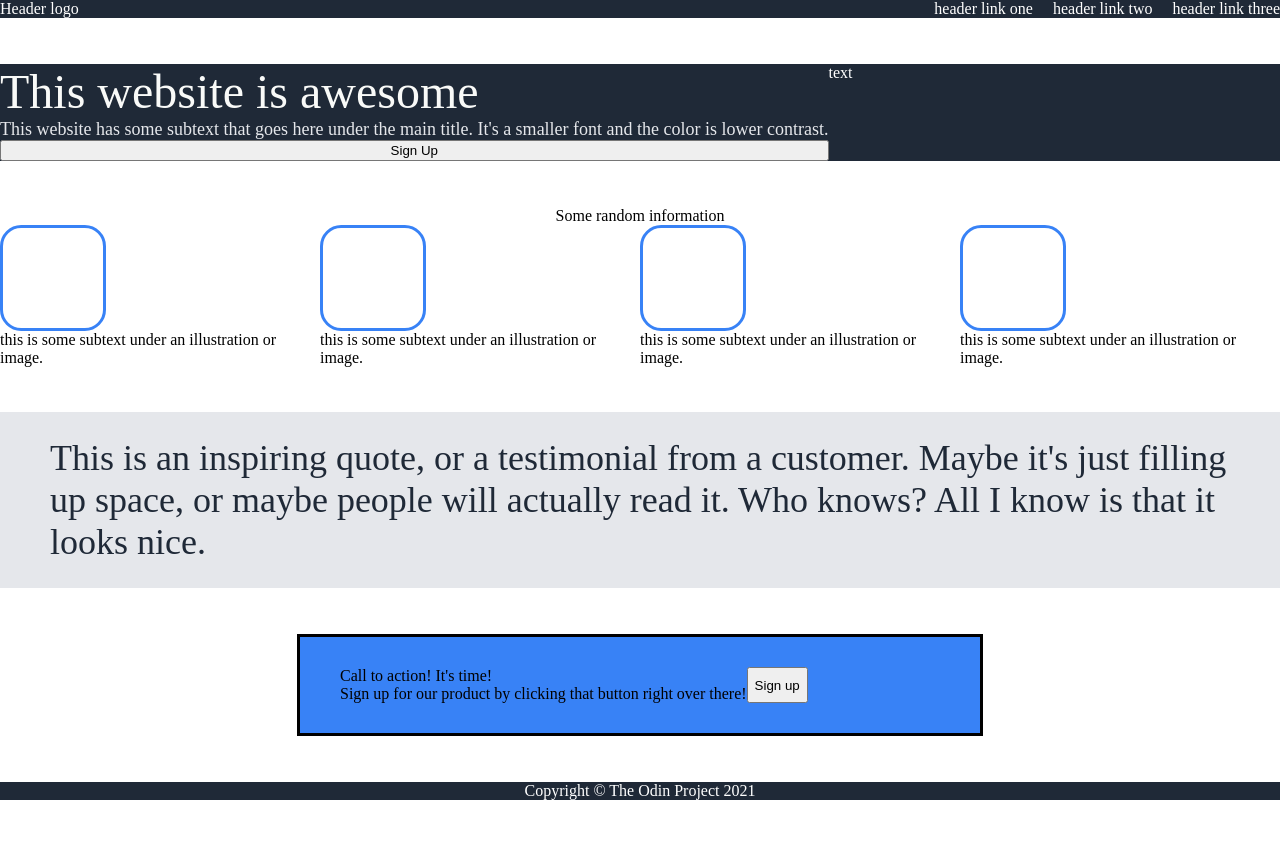
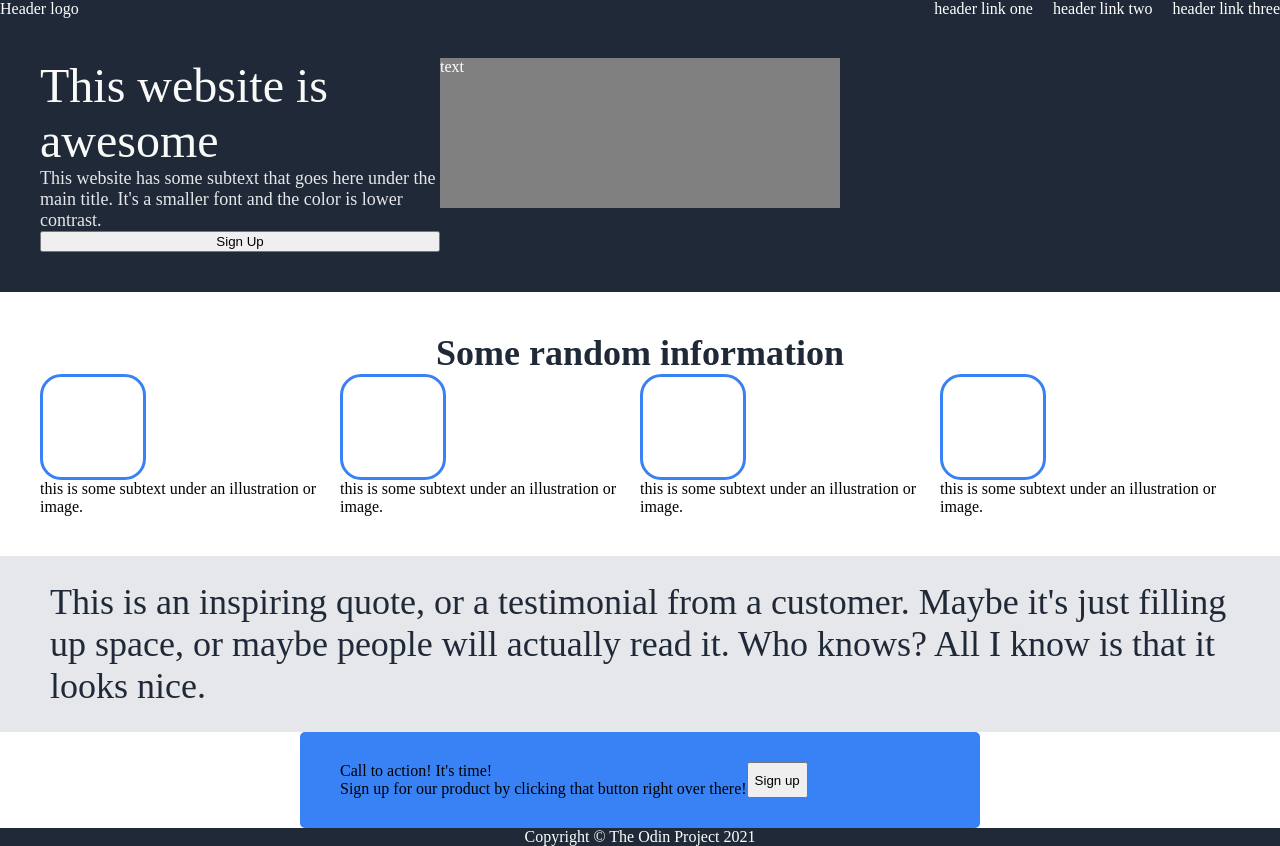
Before and after one commit to cesare-garcia/Odin-Landing-Page, a plain HTML site: page index.html in a window 1280 px wide. Before the commit the page ends 800 px from the top, so only its background shows below. Drawn offline with Linux system fonts and the light colour scheme.

Commit message:
Add CSS properties to info-1 and info-2 containers

```diff
--- a/style.css
+++ b/style.css
@@ -31,11 +31,13 @@ ul {
     background-color: #1f2937;
     color: white;
     display: flex;
+    padding: 40px;
 }
 
 .intro-container {
     display: flex;
     flex-direction: column;
+    width: 400px;
 }
 
 .intro-dec {
@@ -49,17 +51,23 @@ ul {
     color: #e5e7eb;
 }
 
-/* .intro-img {
-
-} */
+.intro-img {
+    width: 400px;
+    height: 150px;
+    background-color: grey;
+}
 
 .info-2 {
     background-color: white;
     display: flex;
     flex-direction: column;
+    padding: 40px;
 }
 
 .some-random {
+    font-size: 36px;
+    font-weight: 800;
+    color: #1f2937;
     display: flex;
     justify-content: center;
 }
@@ -103,11 +111,10 @@ ul {
 
 .internal-container {
     display: flex;
-    border: solid;
     background-color: #3882f6;
     height: auto;
     width: 600px;
-    /* border-radius: 10%; */
+    border-radius: 5px;
     padding: 30px 40px;
 
 }
```
